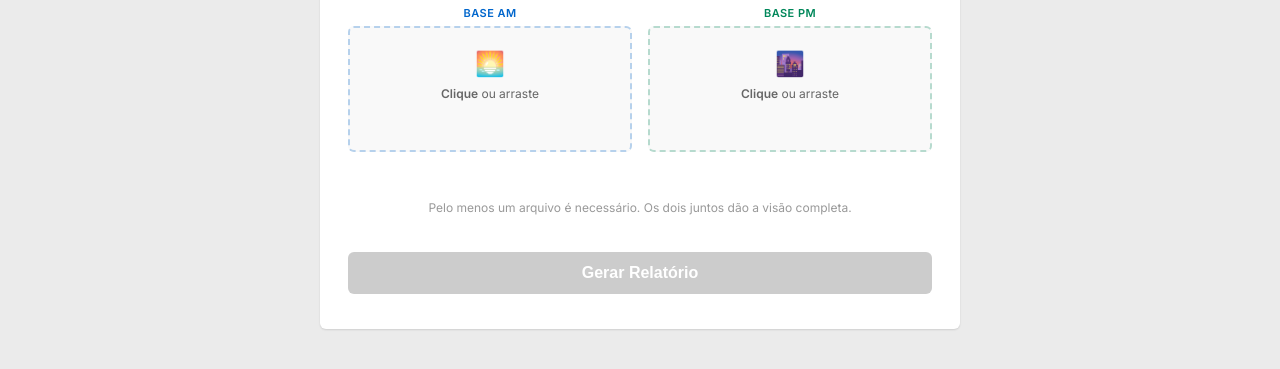
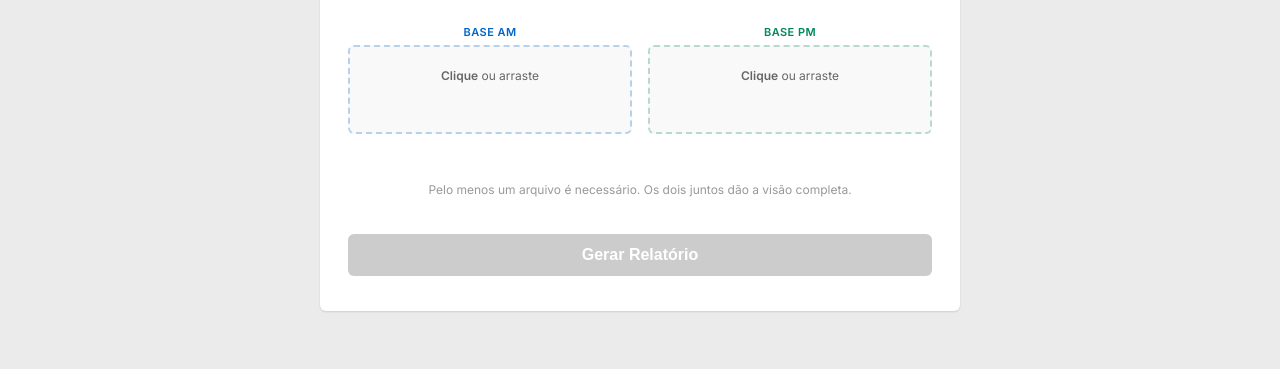
Before and after one commit to pedropontes9-star/chp-srj2-monitor, a plain HTML site: page index.html in a window 1280 px wide. Shown: the part 337-706 px from the top of the page. Drawn offline with nearby package versions, Linux system fonts and the light colour scheme.

Commit message:
Update index.html

```diff
--- a/index.html
+++ b/index.html
@@ -136,6 +136,7 @@
 
 <div id="upload-zone">
   <div class="upload-card" style="max-width:640px">
+
     <div style="font-size:40px; margin-bottom:1rem">📦</div>
     <h2>Bem-vindo ao Monitor</h2>
     <p>Carregue as bases AM e PM para gerar o relatório consolidado.</p>
@@ -144,7 +145,7 @@
         <div style="font-size:11px; font-weight:600; color:#0066CC; text-transform:uppercase; letter-spacing:.04em; margin-bottom:6px">Base AM</div>
         <div class="drop-area" id="drop-am" style="padding:1.5rem .75rem; border-color:#0066CC44">
           <input type="file" id="file-input-am" accept=".csv">
-          <div style="font-size:24px; margin-bottom:8px">🌅</div>
+
           <p style="font-size:12px"><strong>Clique</strong> ou arraste</p>
         </div>
         <div id="file-am" style="margin-top:8px; font-size:12px; color:#555; min-height:20px"></div>
@@ -153,7 +154,7 @@
         <div style="font-size:11px; font-weight:600; color:#00875A; text-transform:uppercase; letter-spacing:.04em; margin-bottom:6px">Base PM</div>
         <div class="drop-area" id="drop-pm" style="padding:1.5rem .75rem; border-color:#00875A44">
           <input type="file" id="file-input-pm" accept=".csv">
-          <div style="font-size:24px; margin-bottom:8px">🌆</div>
+
           <p style="font-size:12px"><strong>Clique</strong> ou arraste</p>
         </div>
         <div id="file-pm" style="margin-top:8px; font-size:12px; color:#555; min-height:20px"></div>
```
